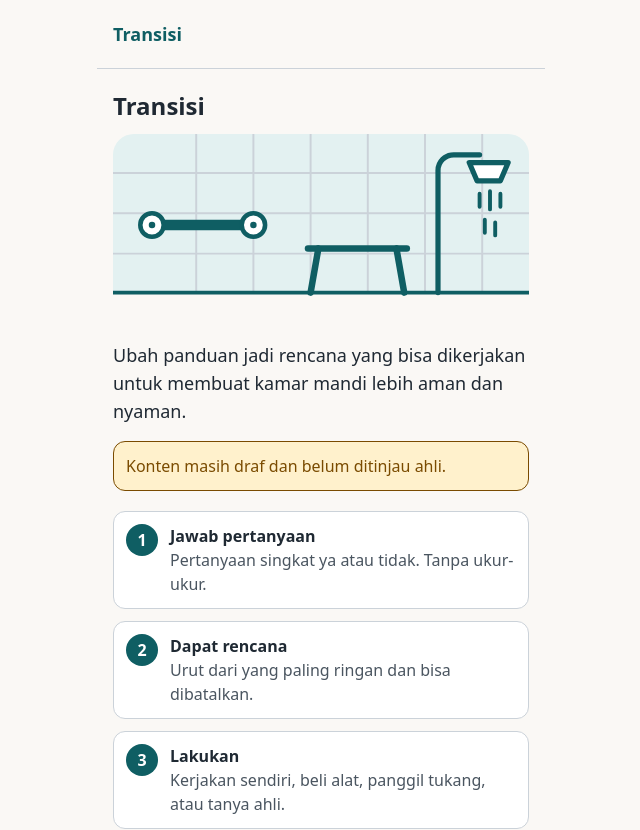
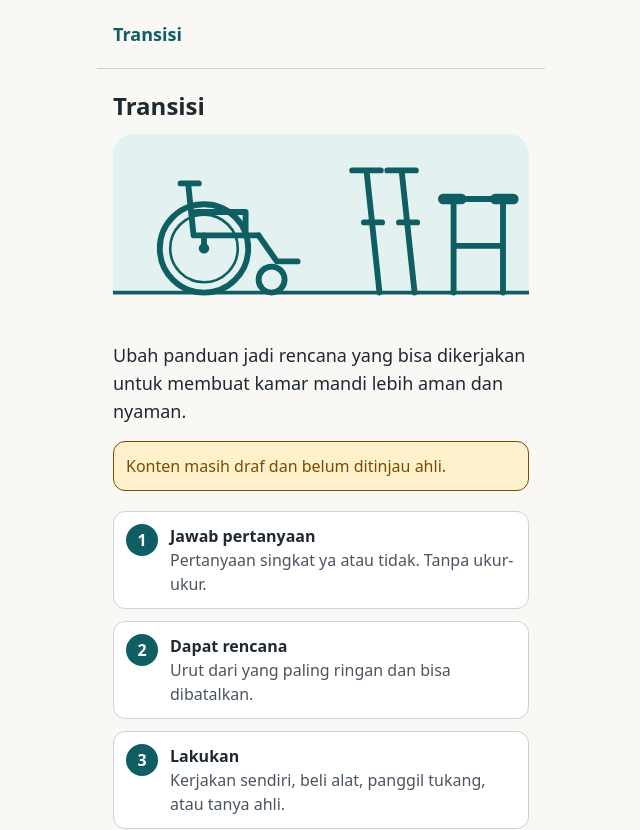
Before and after one commit to titohanafi/transisidnr, a React (Vite) app: page /#/ in a window 1280 px wide. Shown: the top 830 px of the page, without its empty margins (319-959 px from the left). Built offline with nearby package versions, Linux system fonts and the light colour scheme.

Commit message:
Ilustrasi Beranda: alat bantu gerak (kursi roda, kruk, walker) menggantikan kamar mandi
Co-Authored-By: Claude Sonnet 5.5 <noreply@anthropic.com>

```diff
--- a/src/components/Ikon.tsx
+++ b/src/components/Ikon.tsx
@@ -71,43 +71,41 @@ export function Ikon({ kunci, className = "h-10 w-10" }: { kunci: KunciKelompok;
   );
 }
 
-/** Ilustrasi kamar mandi ramah untuk Beranda: dinding berubin, batang pegangan, bangku mandi, pancuran. */
+/**
+ * Ilustrasi Beranda: alat bantu gerak yang ditanyakan di onboarding (kursi roda, kruk, walker).
+ * Hanya benda, tanpa gambar orang. Warna mengikuti token tailwind.
+ */
 export function IlustrasiBeranda({ className = "" }: { className?: string }) {
   return (
     <svg viewBox="0 0 320 150" className={`w-full ${className}`} aria-hidden="true" focusable="false">
       <rect width="320" height="150" rx="16" className="fill-utama-muda" />
-      {/* ubin */}
-      <g className="stroke-garis" strokeWidth="1.5" fill="none">
-        {[64, 108, 152, 196, 240, 284].map((x) => (
-          <path key={x} d={`M${x} 0V122`} />
-        ))}
-        {[30, 61, 92].map((y) => (
-          <path key={y} d={`M0 ${y}H320`} />
-        ))}
-      </g>
-      {/* lantai */}
       <rect y="122" width="320" height="28" className="fill-kertas" />
       <path d="M0 122H320" className="stroke-utama" strokeWidth="3" />
-      {/* batang pegangan di dinding: batang dengan dua pelat penempel */}
-      <g className="stroke-utama" strokeLinecap="round">
-        <path d="M34 70H104" strokeWidth="8" />
-        <circle cx="30" cy="70" r="9" strokeWidth="3.5" className="fill-white" />
-        <circle cx="108" cy="70" r="9" strokeWidth="3.5" className="fill-white" />
-        <circle cx="30" cy="70" r="2.5" className="fill-utama" stroke="none" />
-        <circle cx="108" cy="70" r="2.5" className="fill-utama" stroke="none" />
-      </g>
-      {/* pancuran */}
-      <g className="stroke-utama" strokeWidth="4" strokeLinecap="round" strokeLinejoin="round" fill="none">
-        <path d="M250 122V28a12 12 0 0 1 12-12h20" />
-        <path d="M274 22h30l-6 14h-18z" className="fill-white" />
-      </g>
-      <g className="stroke-utama" strokeWidth="3" strokeLinecap="round">
-        <path d="M282 46v10M290 44v14M298 46v10M286 66v10M294 68v10" />
-      </g>
-      {/* bangku mandi */}
-      <g className="stroke-utama" strokeWidth="5" strokeLinecap="round">
-        <path d="M150 88h76" />
-        <path d="M158 88l-6 34M218 88l6 34" />
+
+      <g className="stroke-utama" fill="none" strokeLinecap="round" strokeLinejoin="round">
+        {/* kursi roda (tampak samping) */}
+        <g strokeWidth="4.5">
+          <circle cx="70" cy="88" r="34" />
+          <circle cx="70" cy="88" r="26" strokeWidth="2" />
+          <circle cx="122" cy="112" r="10" />
+          <path d="M52 38h14M58 40L62 78H112" />
+          <path d="M112 78L126 98h16" />
+          <path d="M64 60h38V78" />
+          <path d="M70 88V78" />
+        </g>
+        <circle cx="70" cy="88" r="4" className="fill-utama" stroke="none" />
+
+        {/* sepasang kruk */}
+        <g strokeWidth="4.5">
+          <path d="M184 28h22M195 28L205 122M193 68h14" />
+          <path d="M211 28h22M222 28L232 122M220 68h14" />
+        </g>
+
+        {/* walker */}
+        <g strokeWidth="4.5">
+          <path d="M262 50h38M262 50V122M300 50V122M262 86h38" />
+          <path d="M254 50h14M294 50h14" strokeWidth="8" />
+        </g>
       </g>
     </svg>
   );
```
Also changed, not shown: 1 other file (tests, documents, lock files or other folders).
